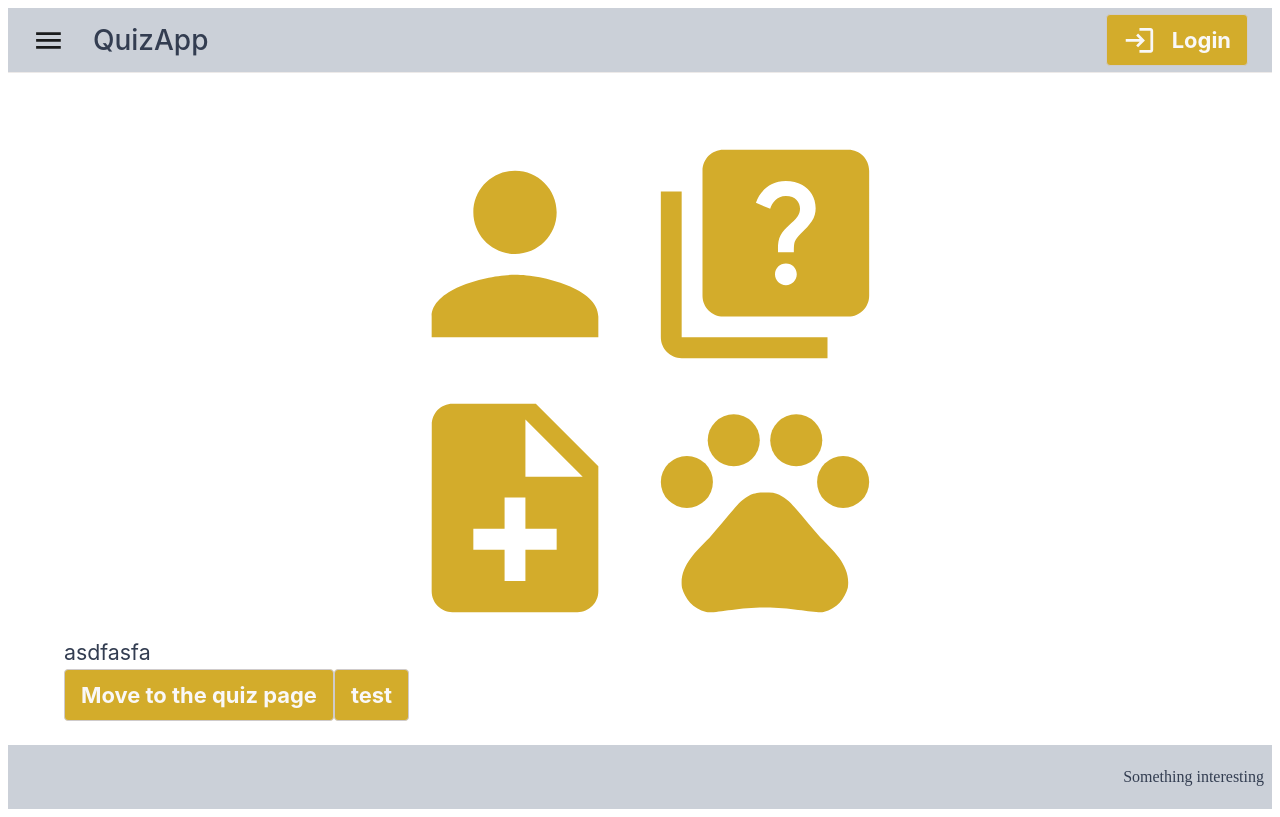
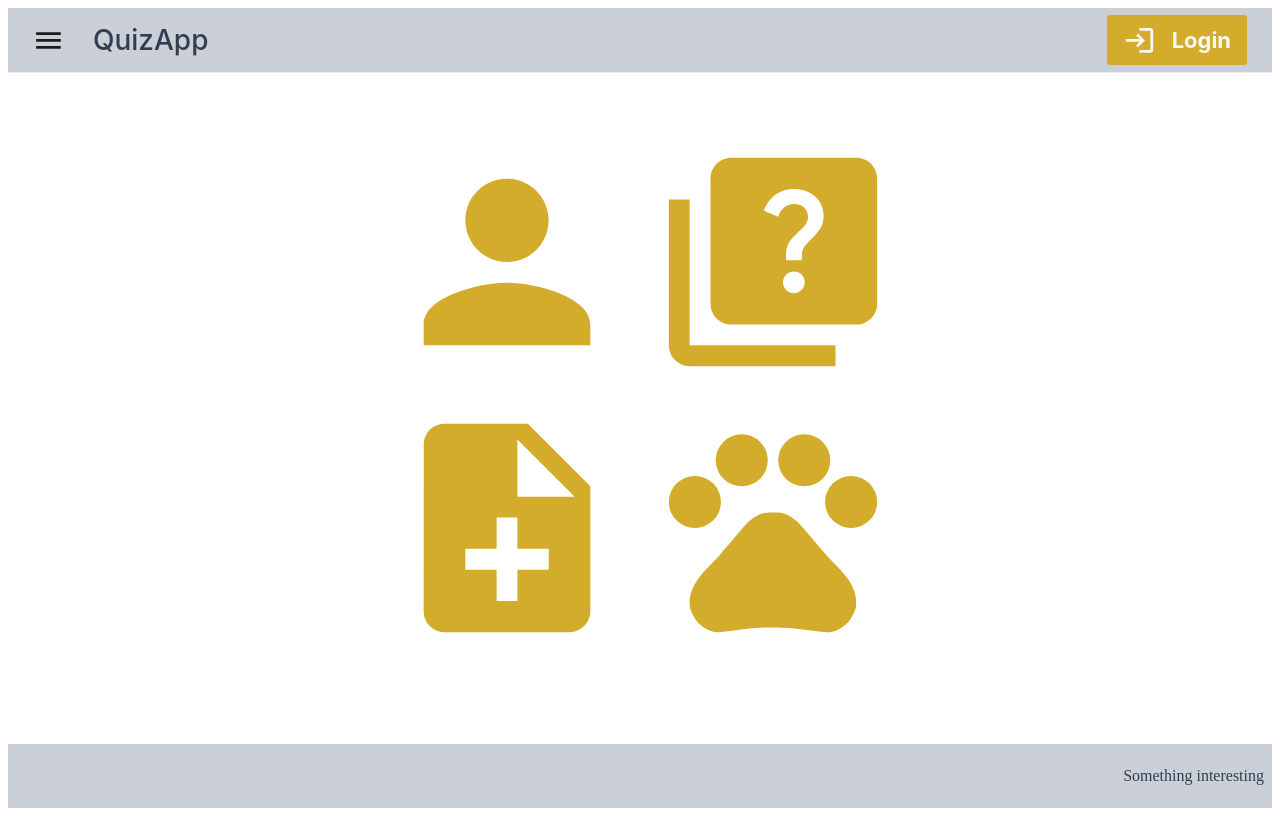
Before and after one commit to hilite255/QuizApp, a React (Vite) app in the folder Frontend/: page / in a window 1280 px wide. Built offline with nearby package versions, Linux system fonts and the light colour scheme.

Commit message:
adding some basic routes to the icon-s
yes, the last one gives you a random image of a cat

```diff
--- a/Frontend/src/pages/HomePage.jsx
+++ b/Frontend/src/pages/HomePage.jsx
@@ -1,4 +1,4 @@
-import { Button, Grid, Typography } from '@mui/material';
+import { Button, Grid, IconButton, Typography } from '@mui/material';
 import { useNavigate } from 'react-router-dom';
 import PetsIcon from '@mui/icons-material/Pets';
 import PersonIcon from '@mui/icons-material/Person';
@@ -8,46 +8,47 @@ import NoteAddIcon from '@mui/icons-material/NoteAdd';
 export const HomePage = () => {
     const navigate = useNavigate();
     return (
-        <>
         <Grid container sx={{ marginTop: '24px' }}>
-                <Grid
-                    item
-                    xs={6}
-                    sx={{ display: 'flex', justifyContent: 'end' }}
+            <Grid item xs={6} sx={{ display: 'flex', justifyContent: 'end' }}>
+                <IconButton
+                    sx={{ borderRadius: '10px' }}
+                    onClick={() => navigate('/profile')}
                 >
                     <PersonIcon
                         color="primary"
                         sx={{ width: '250px', height: '250px' }}
                     />
+                </IconButton>
             </Grid>
             <Grid item xs={6}>
+                <IconButton sx={{ borderRadius: '10px' }}>
                     <QuizIcon
                         color="primary"
                         sx={{ width: '250px', height: '250px' }}
+                        onClick={() => navigate('/quizzes')}
                     />
+                </IconButton>
             </Grid>
-                <Grid
-                    item
-                    xs={6}
-                    sx={{ display: 'flex', justifyContent: 'end' }}
-                >
+            <Grid item xs={6} sx={{ display: 'flex', justifyContent: 'end' }}>
+                <IconButton sx={{ borderRadius: '10px' }}>
                     <NoteAddIcon
                         color="primary"
                         sx={{ width: '250px', height: '250px' }}
+                        onClick={() => navigate('/user/quiz/add')}
                     />
+                </IconButton>
             </Grid>
             <Grid item xs={6}>
+                <IconButton sx={{ borderRadius: '10px' }}>
                     <PetsIcon
                         color="primary"
                         sx={{ width: '250px', height: '250px' }}
+                        onClick={() =>
+                            window.open('https://cataas.com/cat', '_blank')
+                        }
                     />
+                </IconButton>
             </Grid>
         </Grid>
-            <Typography>asdfasfa</Typography>
-            <Button onClick={() => navigate('/quiz/1')}>
-                Move to the quiz page
-            </Button>
-            <Button onClick={() => apiCallCallback()}>test</Button>
-        </>
     );
 };
```
Lines whose indentation alone changed are shown as unchanged.
